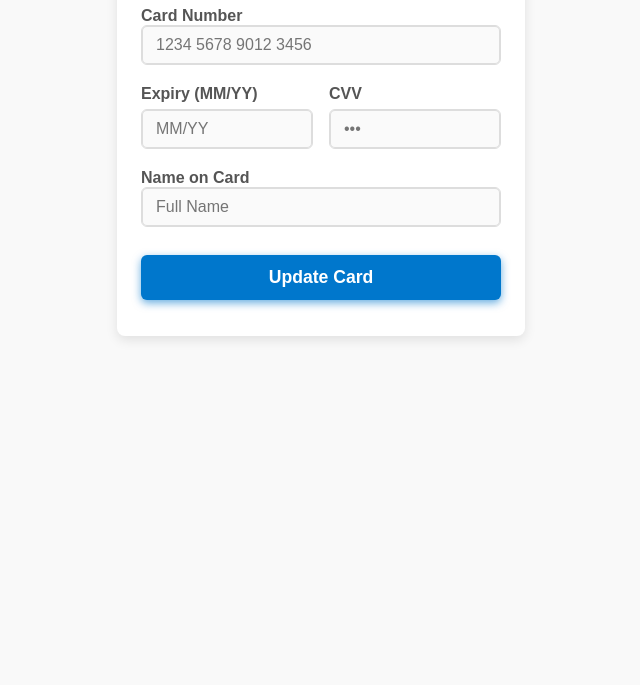
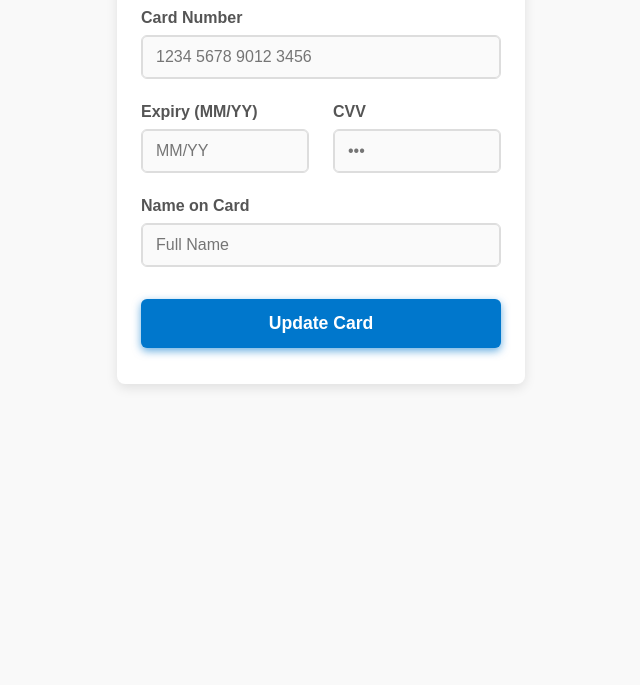
Before and after one commit to vlojek/card, a plain HTML site: page index.html in a window 1280 px wide. Shown: the part 115-800 px from the top of the page, without its empty margins (319-959 px from the left). Drawn offline with Linux system fonts and the light colour scheme.

Commit message:
Update index.html

```diff
--- a/index.html
+++ b/index.html
@@ -17,7 +17,7 @@
     margin: 0 auto;
     background: white;
     border-radius: 8px;
-    padding: 30px 24px 36px 24px;
+    padding: 32px 24px 36px 24px;
     box-shadow: 0 4px 12px rgba(0,0,0,0.1);
   }
   h2 {
@@ -29,16 +29,17 @@
   form {
     display: flex;
     flex-direction: column;
-    gap: 20px;
+    gap: 24px;
   }
   label {
     font-weight: 600;
     color: #555;
     user-select: none;
-    margin-bottom: 6px;
+    margin-bottom: 8px;
+    display: block;
   }
   input[type="text"], input[type="tel"], input[type="password"] {
-    padding: 10px 14px;
+    padding: 12px 14px;
     font-size: 1em;
     border: 1.5px solid #ddd;
     border-radius: 6px;
@@ -57,7 +58,7 @@
   }
   .expiry-cvv-row {
     display: flex;
-    gap: 16px;
+    gap: 24px;
   }
   .expiry-cvv-row > div {
     flex: 1 1 50%;
@@ -65,7 +66,7 @@
     flex-direction: column;
   }
   button {
-    padding: 12px 0;
+    padding: 14px 0;
     font-size: 1.1em;
     font-weight: 600;
     color: white;
```
